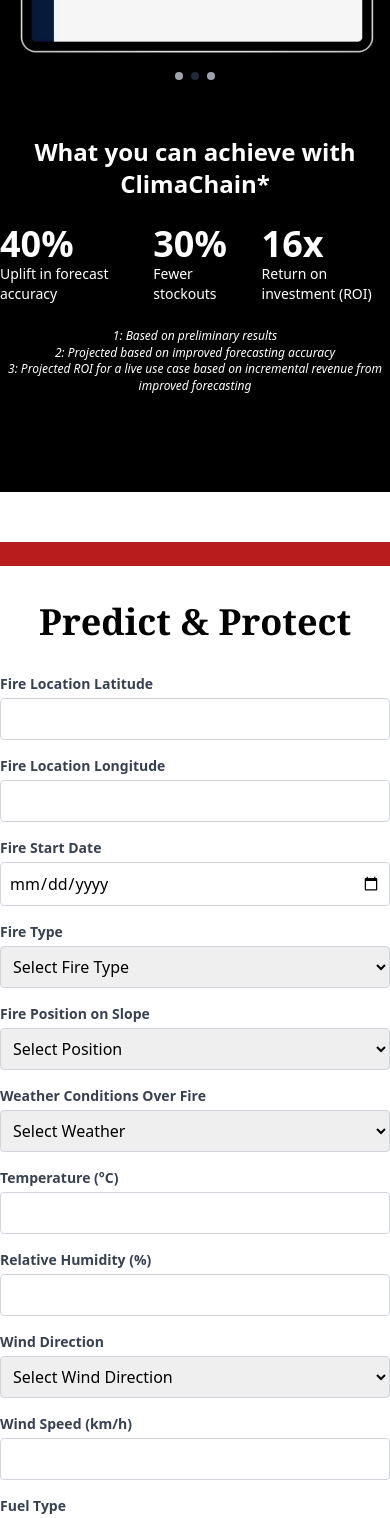
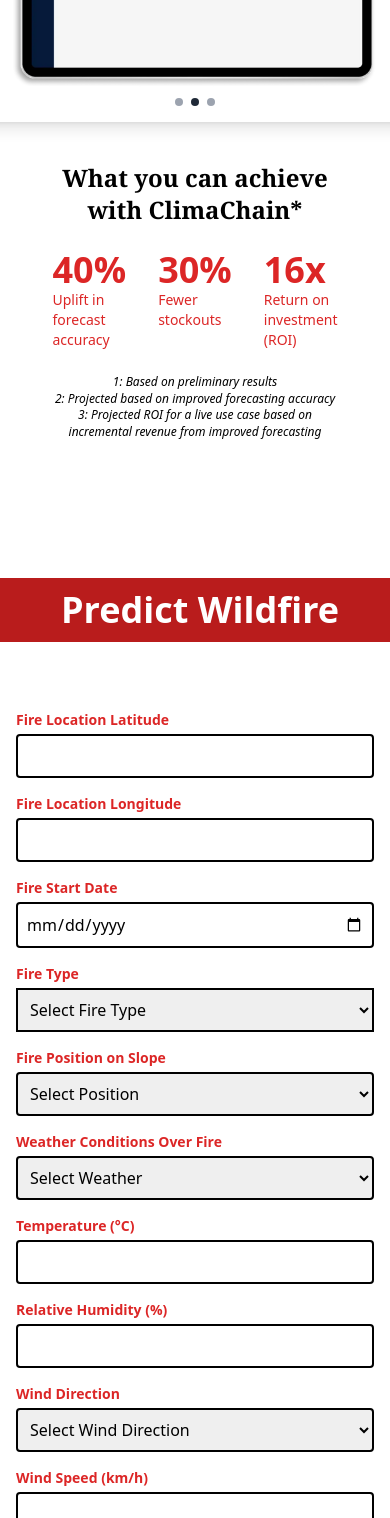
Before and after one commit to zargham101/wildfire, a React (Create React App) app in the folder frontend/: page /predictionHomePage in a window 390 px wide. Shown: the part 432-1950 px from the top of the page. Built offline with nearby package versions, Linux system fonts and the light colour scheme.

Commit message:
Update: updated frontend

```diff
--- a/frontend/src/components/ClimaChainSlider.jsx
+++ b/frontend/src/components/ClimaChainSlider.jsx
@@ -18,7 +18,7 @@
   }, []);
 
   return (
-    <div className="flex flex-col md:flex-row items-center justify-center bg-black min-h-screen w-full py-14">
+    <div className="flex flex-col md:flex-row items-center justify-center  min-h-screen  p-14">
       <div className="relative w-[500px] h-[350px] md:w-[700px] md:h-[450px] overflow-hidden rounded-lg shadow-lg transition-all duration-500">
         {images.map((src, index) => (
           <img
@@ -44,26 +44,26 @@
       </div>
 
       <div className="text-center md:text-left mt-10 md:mt-0 md:ml-16 max-w-xl">
-        <h2 className="text-2xl font-semibold mb-6 text-white">
+        <h2 className="text-2xl font-semibold mb-6 font-serif text-black">
           What you can achieve with <span className="font-bold">ClimaChain*</span>
         </h2>
 
         <div className="flex justify-center md:justify-start space-x-8 text-left">
           <div>
-            <p className="text-4xl font-bold text-white">40%</p>
-            <p className="text-sm text-white">Uplift in forecast accuracy</p>
+            <p className="text-4xl font-bold text-red-600">40%</p>
+            <p className="text-sm text-red-600">Uplift in forecast accuracy</p>
           </div>
           <div>
-            <p className="text-4xl font-bold text-white">30%</p>
-            <p className="text-sm text-white">Fewer stockouts</p>
+            <p className="text-4xl font-bold text-red-600">30%</p>
+            <p className="text-sm text-red-600">Fewer stockouts</p>
           </div>
           <div>
-            <p className="text-4xl font-bold text-white">16x</p>
-            <p className="text-sm text-white">Return on investment (ROI)</p>
+            <p className="text-4xl font-bold text-red-600">16x</p>
+            <p className="text-sm text-red-600">Return on investment (ROI)</p>
           </div>
         </div>
 
-        <div className="mt-6 text-xs text-white italic leading-snug">
+        <div className="mt-6 text-xs text-black italic leading-snug">
           <p>1: Based on preliminary results</p>
           <p>2: Projected based on improved forecasting accuracy</p>
           <p>
--- a/frontend/src/components/FirePredictionUpload.jsx
+++ b/frontend/src/components/FirePredictionUpload.jsx
@@ -1,6 +1,5 @@
 import React, { useState } from "react";
 import axios from "axios";
-import WildfirePredictionResult from "./WildFirePredictionResult";
 
 const WildfireCamPrediction = () => {
   const [selectedImage, setSelectedImage] = useState(null);
@@ -56,50 +55,105 @@
   return (
     <div
     style={{
-        backgroundImage: `url('images/texture.jpg')`,
+      backgroundImage: `url('/images/bgCam.jpg')`,
       backgroundRepeat: "repeat",
     }}
-    >
-      <div className="min-h-screen bg-white flex flex-col items-center p-6 mt-20">
-        <div className="text-4xl font-serif font-bold text-center mb-10">
-          Predict Wildfire Risk from Image
-        </div>
-
-        {/* Upload Form */}
-        <form
-          onSubmit={handleSubmit}
-          className="flex flex-col items-center w-full max-w-xl bg-gray-50 p-8 rounded-lg shadow-lg"
-        >
+    className="w-full min-h-screen bg-gray-100 flex flex-col items-center p-6 ">
+      {/* Main Content */}
+      <div className="w-full max-w-screen-xl flex flex-col lg:flex-row p-6  rounded-lg shadow-lg mt-[150px] ">
+        {/* Left Side: Image Upload */}
+        <div className="w-full lg:w-1/2 flex flex-col items-center justify-center p-6 lg:border-r-2 border-gray-300">
+          <h2 className="text-2xl font-bold mb-4">
+            Upload Image to Predict Wildfire Risk
+          </h2>
+          <form onSubmit={handleSubmit} className="w-full">
             <input
               type="file"
               accept="image/*"
               onChange={handleImageChange}
-            className="mb-4 border p-2 w-full rounded-md"
+              className="mb-4 w-full text-center border-2 border-gray-300 p-4 rounded-md cursor-pointer"
             />
-
             {selectedImage && (
               <img
                 src={URL.createObjectURL(selectedImage)}
-              alt="Preview"
-              className="mb-4 w-64 h-64 object-cover rounded-lg shadow"
+                alt="Image Preview"
+                className="mb-4 w-full h-64 object-cover rounded-lg shadow-lg border-2 border-dashed border-gray-500"
               />
             )}
-
             <button
               type="submit"
-            className="bg-red-700 text-white px-6 py-2 rounded-lg hover:bg-red-800 transition mb-4"
+              className="w-full bg-red-700 text-white py-3 rounded-md hover:bg-red-800 transition duration-200"
             >
               {loading ? "Predicting..." : "Predict"}
             </button>
           </form>
+        </div>
 
+        {/* Right Side: Result */}
+        <div className="w-full lg:w-1/2 flex flex-col items-center justify-center p-6">
           {error && (
-          <div className="mt-6 text-red-600 font-semibold">{error}</div>
+            <div className="text-red-600 font-semibold mb-4">{error}</div>
           )}
+          {result ? (
+            <div className="w-full flex flex-col items-center">
+              <div className="w-full mb-8 border-2 border-dashed border-gray-500 rounded-lg p-4">
+                <img
+                  src={result.camImageUrl}
+                  alt="Predicted Heatmap"
+                  className="w-full h-full object-cover rounded-lg shadow-md"
+                />
+              </div>
+            </div>
+          ) : (
+            <div className="w-full flex flex-col items-center">
+              <div className="w-full mb-8 border-2 border-dashed border-gray-500 rounded-lg p-4 flex items-center justify-center">
+                <span className="text-center font-bold font-serif text-black">Output Result</span>
+              </div>
+            </div>
+          )}
+        </div>
+      </div>
 
-        {/* Prediction Result */}
-        {result && <WildfirePredictionResult predictionData={result} />}
+      {/* Prediction Details Card - Now properly below */}
+      {result && (
+        <div className="w-full max-w-screen-xl p-6  shadow-lg rounded-lg ">
+          <h3 className="text-2xl font-bold mb-4">Prediction Details</h3>
+          <div className="mb-4">
+            <p className="font-semibold text-lg">Prediction:</p>
+            <p
+              className={`text-2xl font-bold mt-2 ${
+                result.predictionResult === "Severe Fire"
+                  ? "text-red-600"
+                  : "text-green-600"
+              }`}
+            >
+              {result.predictionResult}
+            </p>
           </div>
+
+          <div className="mb-4">
+            <p className="font-semibold text-lg">No Wildfire Confidence:</p>
+            <div className="w-full bg-gray-200 rounded-full h-4 mt-1">
+              <div
+                className="bg-blue-500 h-4 rounded-full"
+                style={{ width: `${result.noWildfireConfidence}%` }}
+              ></div>
+            </div>
+            <p className="text-sm text-right mt-1">{result.noWildfireConfidence}%</p>
+          </div>
+
+          <div className="mb-4">
+            <p className="font-semibold text-lg">Wildfire Confidence:</p>
+            <div className="w-full bg-gray-200 rounded-full h-4 mt-1">
+              <div
+                className="bg-red-500 h-4 rounded-full"
+                style={{ width: `${result.wildfireConfidence}%` }}
+              ></div>
+            </div>
+            <p className="text-sm text-right mt-1">{result.wildfireConfidence}%</p>
+          </div>
+        </div>
+      )}
     </div>
   );
 };
--- a/frontend/src/components/PredictionHome.jsx
+++ b/frontend/src/components/PredictionHome.jsx
@@ -17,6 +17,7 @@
     wind_direction: "",
     wind_speed: "",
     fuel_type: "",
+    createdAt: "",
   });
 
   const [predictionResult, setPredictionResult] = useState(null);
@@ -25,6 +26,7 @@
 
   const [showFireAlert, setShowFireAlert] = useState(false);
   const [fireSeverity, setFireSeverity] = useState("");
+  const [createdAt, setCreatedAt] = useState("");
 
   const fireTypeOptions = ["Ground", "Surface", "Crown"];
   const firePositionOptions = [
@@ -37,7 +39,7 @@
   const weatherOptions = [
     "CB dry",
     "CB wet",
-    "Clear 30",
+    "Clear",
     "Cloudy",
     "Rain showers",
   ];
@@ -110,6 +112,7 @@
       );
       const prediction = res.data.data.prediction;
       setPredictionResult(prediction);
+      setCreatedAt(res.data.data.createdAt);
 
       const severity = getFireSeverity(prediction);
       setFireSeverity(severity);
@@ -145,7 +148,7 @@
         backgroundRepeat: "repeat",
       }}
     >
-      <div className="bg-white min-h-screen flex flex-col items-center justify-start  mt-20 shadow-xl">
+      <div className="bg-white min-h-screen flex flex-col items-center justify-start p-4 mt-[100px] shadow-xl">
         {showFireAlert && (
           <div
             className={`fixed top-24 left-1/2 transform -translate-x-1/2 z-50 px-6 py-3 rounded-md font-semibold text-lg shadow-xl
@@ -168,16 +171,15 @@
         </div>
 
         <div className="bg-red-700 w-[1200px] mr-[60px] ml-[70px] mt-[50px] p-3 relative">
+          <p className="text-white text-4xl font-bold text-center">
+            Predict Wildfire
+          </p>
           <div className="absolute left-0 top-1/2 p-1 transform -translate-y-1/2 rounded-full w-[10px] h-[10px] ml-1 shadow-lg border-2 border-white"></div>
           <div className="absolute right-0 top-1/2 p-1 transform -translate-y-1/2 rounded-full w-[10px] h-[10px] mr-1 shadow-lg border-2 border-white"></div>
         </div>
 
         <div className="w-full mt-9 max-w-6xl grid grid-cols-1 lg:grid-cols-2 gap-8 items-start">
-          <div className="flex justify-center items-center col-span-full">
-            <p className="text-black text-4xl font-serif font-bold text-center">
-              Predict & Protect
-            </p>
-          </div>
+          <div className="flex justify-center items-center col-span-full"></div>
 
           <div className="col-span-full lg:col-span-1">
             <form
@@ -185,7 +187,7 @@
               className="grid grid-cols-1 sm:grid-cols-2 gap-4 w-full"
             >
               <div className="flex flex-col">
-                <label className="font-semibold text-sm text-gray-700 mb-1">
+                <label className="font-semibold text-sm text-red-600 mb-1">
                   Fire Location Latitude
                 </label>
                 <input
@@ -194,12 +196,12 @@
                   value={formData.fire_location_latitude}
                   onChange={handleChange}
                   required
-                  className="p-2 border border-gray-300 rounded"
+                  className="p-2 border-2 border-black rounded"
                 />
               </div>
 
               <div className="flex flex-col">
-                <label className="font-semibold text-sm text-gray-700 mb-1">
+                <label className="font-semibold text-sm text-red-600 mb-1">
                   Fire Location Longitude
                 </label>
                 <input
@@ -208,12 +210,12 @@
                   value={formData.fire_location_longitude}
                   onChange={handleChange}
                   required
-                  className="p-2 border border-gray-300 rounded"
+                  className="p-2 border-2 border-black rounded"
                 />
               </div>
 
               <div className="flex flex-col">
-                <label className="font-semibold text-sm text-gray-700 mb-1">
+                <label className="font-semibold text-sm text-red-600 mb-1">
                   Fire Start Date
                 </label>
                 <input
@@ -222,12 +224,12 @@
                   value={formData.fire_start_date}
                   onChange={handleChange}
                   required
-                  className="p-2 border border-gray-300 rounded"
+                  className="p-2 border-2 border-black rounded"
                 />
               </div>
 
               <div className="flex flex-col">
-                <label className="font-semibold text-sm text-gray-700 mb-1">
+                <label className="font-semibold text-sm text-red-600 mb-1">
                   Fire Type
                 </label>
                 <select
@@ -235,7 +237,7 @@
                   value={formData.fire_type}
                   onChange={handleChange}
                   required
-                  className="p-2 border border-gray-300 rounded"
+                  className="p-2 border-2 border-black"
                 >
                   <option value="">Select Fire Type</option>
                   {fireTypeOptions.map((option, idx) => (
@@ -247,7 +249,7 @@
               </div>
 
               <div className="flex flex-col">
-                <label className="font-semibold text-sm text-gray-700 mb-1">
+                <label className="font-semibold text-sm text-red-600 mb-1">
                   Fire Position on Slope
                 </label>
                 <select
@@ -255,7 +257,7 @@
                   value={formData.fire_position_on_slope}
                   onChange={handleChange}
                   required
-                  className="p-2 border border-gray-300 rounded"
+                  className="p-2 border-2 border-black rounded"
                 >
                   <option value="">Select Position</option>
                   {firePositionOptions.map((option, idx) => (
@@ -267,7 +269,7 @@
               </div>
 
               <div className="flex flex-col">
-                <label className="font-semibold text-sm text-gray-700 mb-1">
+                <label className="font-semibold text-sm text-red-600 mb-1">
                   Weather Conditions Over Fire
                 </label>
                 <select
@@ -275,7 +277,7 @@
                   value={formData.weather_conditions_over_fire}
                   onChange={handleChange}
                   required
-                  className="p-2 border border-gray-300 rounded"
+                  className="p-2 border-2 border-black rounded"
                 >
                   <option value="">Select Weather</option>
                   {weatherOptions.map((option, idx) => (
@@ -287,7 +289,7 @@
               </div>
 
               <div className="flex flex-col">
-                <label className="font-semibold text-sm text-gray-700 mb-1">
+                <label className="font-semibold text-sm text-red-600 mb-1">
                   Temperature (°C)
                 </label>
                 <input
@@ -296,12 +298,12 @@
                   value={formData.temperature}
                   onChange={handleChange}
                   required
-                  className="p-2 border border-gray-300 rounded"
+                  className="p-2 border-2 border-black rounded"
                 />
               </div>
 
               <div className="flex flex-col">
-                <label className="font-semibold text-sm text-gray-700 mb-1">
+                <label className="font-semibold text-sm text-red-600 mb-1">
                   Relative Humidity (%)
                 </label>
                 <input
@@ -310,12 +312,12 @@
                   value={formData.relative_humidity}
                   onChange={handleChange}
                   required
-                  className="p-2 border border-gray-300 rounded"
+                  className="p-2 border-2 border-black rounded"
                 />
               </div>
 
               <div className="flex flex-col">
-                <label className="font-semibold text-sm text-gray-700 mb-1">
+                <label className="font-semibold text-sm text-red-600 mb-1">
                   Wind Direction
                 </label>
                 <select
@@ -323,7 +325,7 @@
                   value={formData.wind_direction}
                   onChange={handleChange}
                   required
-                  className="p-2 border border-gray-300 rounded"
+                  className="p-2 border-2 border-black rounded"
                 >
                   <option value="">Select Wind Direction</option>
                   {windDirectionOptions.map((option, idx) => (
@@ -335,7 +337,7 @@
               </div>
 
               <div className="flex flex-col">
-                <label className="font-semibold text-sm text-gray-700 mb-1">
+                <label className="font-semibold text-sm text-red-600 mb-1">
                   Wind Speed (km/h)
                 </label>
                 <input
@@ -344,12 +346,12 @@
                   value={formData.wind_speed}
                   onChange={handleChange}
                   required
-                  className="p-2 border border-gray-300 rounded"
+                  className="p-2 border-2 border-black rounded"
                 />
               </div>
 
               <div className="flex flex-col col-span-full">
-                <label className="font-semibold text-sm text-gray-700 mb-1">
+                <label className="font-semibold text-sm text-red-600 mb-1">
                   Fuel Type
                 </label>
                 <select
@@ -357,7 +359,7 @@
                   value={formData.fuel_type}
                   onChange={handleChange}
                   required
-                  className="p-2 border border-gray-300 rounded"
+                  className="p-2 border-2 border-black rounded"
                 >
                   <option value="">Select Fuel Type</option>
                   {fuelTypeOptions.map((option, idx) => (
@@ -371,7 +373,7 @@
               <div className="col-span-full text-center mt-4">
                 <button
                   type="submit"
-                  className="w-[150px] bg-red-700 text-white py-2 hover:bg-white hover:border-b-4 hover:border-red-700 hover:text-black"
+                  className="w-[150px] bg-red-700 text-white py-2 hover:bg-white hover:border-4 hover:border-red-700 hover:text-black"
                 >
                   {loading ? "Predicting..." : "Predict Fire"}
                 </button>
@@ -380,17 +382,22 @@
           </div>
 
           <div className="flex flex-col items-center justify-center w-full mt-8 lg:mt-0 lg:ml-8">
-            {predictionResult === null ? (
+            {loading ? (
+              <div className="w-32 h-32 flex items-center justify-center rounded-full bg-gray-300 animate-drawCircle">
+                {/* Skeleton Circle */}
+              </div>
+            ) : predictionResult === null ? (
               <img
                 src="/images/fire5.jpg"
                 alt="Fire prediction illustration"
                 className="max-w-full h-auto rounded-lg"
               />
             ) : (
-              <>
               <div className="text-lg font-semibold font-serif mb-2 text-gray-700">
                 WildFire Size
               </div>
+            )}
+            {predictionResult !== null && !loading && (
               <div
                 className={`w-32 h-32 flex items-center justify-center rounded-full text-2xl font-bold
         transition duration-300
@@ -406,24 +413,26 @@
                   ? predictionResult.toFixed(4)
                   : ""}
               </div>
-              </>
             )}
           </div>
         </div>
 
         {error && <div className="mt-4 text-red-600 font-medium">{error}</div>}
 
-        <div className="mt-6 w-full">
-          <PredictionHistoryTable />
-        </div>
-
         {predictionResult !== null && (
+          <div className="w-full">
             <FireResponseReport
               fireSize={predictionResult}
               windSpeed={formData.wind_speed}
               humidity={formData.relative_humidity}
+              predictionDate={createdAt}
             />
+          </div>
         )}
+
+        <div className="mt-6 w-full">
+          <PredictionHistoryTable />
+        </div>
       </div>
     </div>
   );
```
Also changed, not shown: frontend/src/components/FeaturedVisualization.jsx (+29 -11 lines), frontend/src/components/FireResponseReport.jsx (+84 -34 lines), frontend/src/components/Navbar.jsx (+15 -12 lines), frontend/src/components/PredictionHistoryTable.jsx (+28 -10 lines), frontend/src/components/TraainngSection.jsx (+4 -5 lines), frontend/src/components/WildFirePredictionResult.jsx (+16 -11 lines), frontend/tailwind.config.js (+12 -1 lines), frontend/public/images/bgCam.jpg (added), 1 other file (tests, documents, lock files or other folders). Lines whose indentation alone changed are shown as unchanged.
